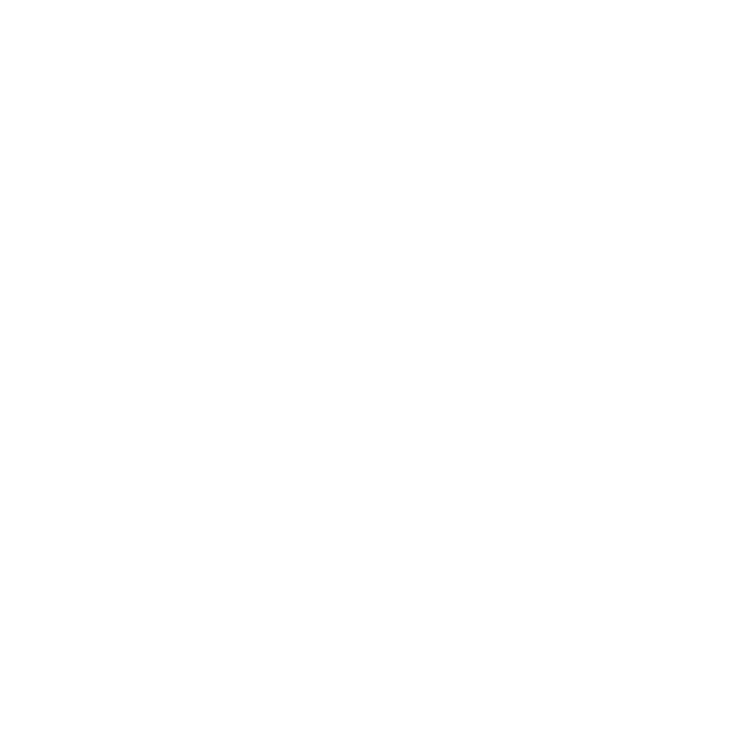
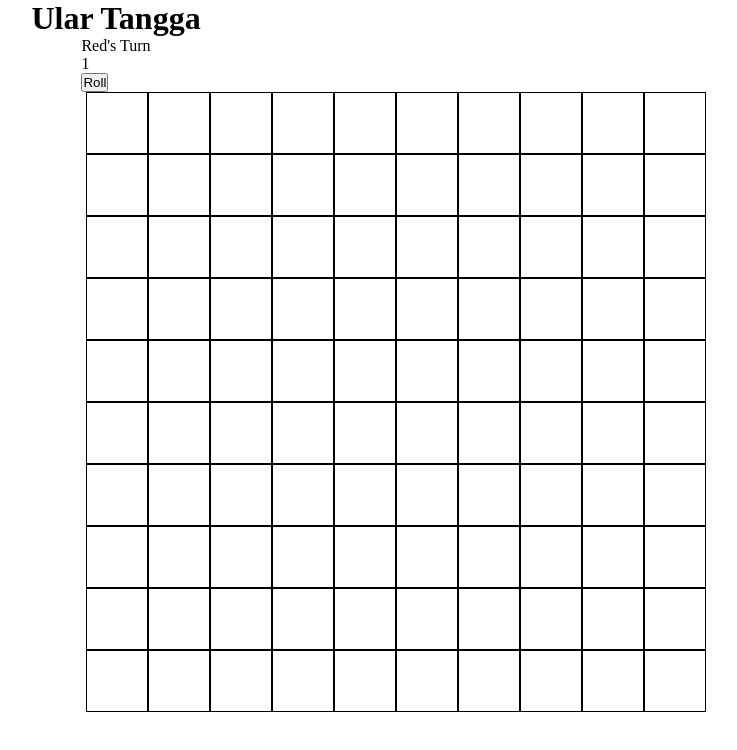
Before and after one commit to FaldoLaoh/GameProject-UTS, a plain HTML site: page index.html in a window 1280 px wide. Shown: the whole page, without its empty margins (524-1261 px from the left). Drawn offline with Linux system fonts and the light colour scheme.

Commit message:
Co-authored-by: andeemfdel <andeemfdel@users.noreply.github.com>

```diff
--- a/index.html
+++ b/index.html
@@ -4,11 +4,118 @@
     <meta charset="UTF-8">
     <meta name="viewport" content="width=device-width, initial-scale=1.0">
     <title>Ular Tangga</title>
+    <link rel="stylesheet" href="style.css">
 </head>
 <body>
-    <div>
+    <h1>Ular Tangga</h1>
+    <div id="diceCont">
+    <p id="tog">Red's Turn</p>
+    <p id="dice">1</p>
+    <button id="diceButton">Roll</button>
+    </div>
+    <div class="cont">
+    <div class="box" id="b100"></div>
+    <div class="box" id="b99"></div>
+    <div class="box" id="b98"></div>
+    <div class="box" id="b97"></div>
+    <div class="box" id="b96"></div>
+    <div class="box" id="b95"></div>
+    <div class="box" id="b94"></div>
+    <div class="box" id="b93"></div>
+    <div class="box" id="b92"></div>
+    <div class="box" id="b91"></div>
+    <div class="box" id="b90"></div>
+    <div class="box" id="b89"></div>
+    <div class="box" id="b88"></div>
+    <div class="box" id="b87"></div>
+    <div class="box" id="b86"></div>
+    <div class="box" id="b85"></div>
+    <div class="box" id="b84"></div>
+    <div class="box" id="b83"></div>
+    <div class="box" id="b82"></div>
+    <div class="box" id="b81"></div>
+    <div class="box" id="b80"></div>
+    <div class="box" id="b79"></div>
+    <div class="box" id="b78"></div>
+    <div class="box" id="b77"></div>
+    <div class="box" id="b76"></div>
+    <div class="box" id="b75"></div>
+    <div class="box" id="b74"></div>
+    <div class="box" id="b73"></div>
+    <div class="box" id="b72"></div>
+    <div class="box" id="b71"></div>
+    <div class="box" id="b70"></div>
+    <div class="box" id="b69"></div>
+    <div class="box" id="b68"></div>
+    <div class="box" id="b67"></div>
+    <div class="box" id="b66"></div>
+    <div class="box" id="b65"></div>
+    <div class="box" id="b64"></div>
+    <div class="box" id="b63"></div>
+    <div class="box" id="b62"></div>
+    <div class="box" id="b61"></div>
+    <div class="box" id="b60"></div>
+    <div class="box" id="b59"></div>
+    <div class="box" id="b58"></div>
+    <div class="box" id="b57"></div>
+    <div class="box" id="b56"></div>
+    <div class="box" id="b55"></div>
+    <div class="box" id="b54"></div>
+    <div class="box" id="b53"></div>
+    <div class="box" id="b52"></div>
+    <div class="box" id="b51"></div>
+    <div class="box" id="b50"></div>
+    <div class="box" id="b49"></div>
+    <div class="box" id="b48"></div>
+    <div class="box" id="b47"></div>
+    <div class="box" id="b46"></div>
+    <div class="box" id="b45"></div>
+    <div class="box" id="b44"></div>
+    <div class="box" id="b43"></div>
+    <div class="box" id="b42"></div>
+    <div class="box" id="b41"></div>
+    <div class="box" id="b40"></div>
+    <div class="box" id="b39"></div>
+    <div class="box" id="b38"></div>
+    <div class="box" id="b37"></div>
+    <div class="box" id="b36"></div>
+    <div class="box" id="b35"></div>
+    <div class="box" id="b34"></div>
+    <div class="box" id="b33"></div>
+    <div class="box" id="b32"></div>
+    <div class="box" id="b31"></div>
+    <div class="box" id="b30"></div>
+    <div class="box" id="b29"></div>
+    <div class="box" id="b28"></div>
+    <div class="box" id="b27"></div>
+    <div class="box" id="b26"></div>
+    <div class="box" id="b25"></div>
+    <div class="box" id="b24"></div>
+    <div class="box" id="b23"></div>
+    <div class="box" id="b22"></div>
+    <div class="box" id="b21"></div>
+    <div class="box" id="b20"></div>
+    <div class="box" id="b19"></div>
+    <div class="box" id="b18"></div>
+    <div class="box" id="b17"></div>
+    <div class="box" id="b16"></div>
+    <div class="box" id="b15"></div>
+    <div class="box" id="b14"></div>
+    <div class="box" id="b13"></div>
+    <div class="box" id="b12"></div>
+    <div class="box" id="b11"></div>
+    <div class="box" id="b10"></div>
+    <div class="box" id="b9"></div>
+    <div class="box" id="b8"></div>
+    <div class="box" id="b7"></div>
+    <div class="box" id="b6"></div>
+    <div class="box" id="b5"></div>
+    <div class="box" id="b4"></div>
+    <div class="box" id="b3"></div>
+    <div class="box" id="b2"></div>
+    <div class="box" id="b1"></div>
 
     </div>
-    <div class="canvas"></div>
 </body>
+<script src="main js"></script>
 </html>
--- a/style.css
+++ b/style.css
@@ -0,0 +1,24 @@
+*{
+    margin: 0;
+    padding: 0;
+}
+
+body{
+    display: grid;
+    place-items: center;
+    overflow: hidden;
+}
+
+.cont{
+    display: grid;
+    width: 60px;
+    grid-template-columns: repeat(10, 1fr);
+    margin: 0px 0 0px 0;
+
+}
+
+.cont div {
+    width: 60px;
+    height: 60px;
+    border: .2px solid black;
+}
```
